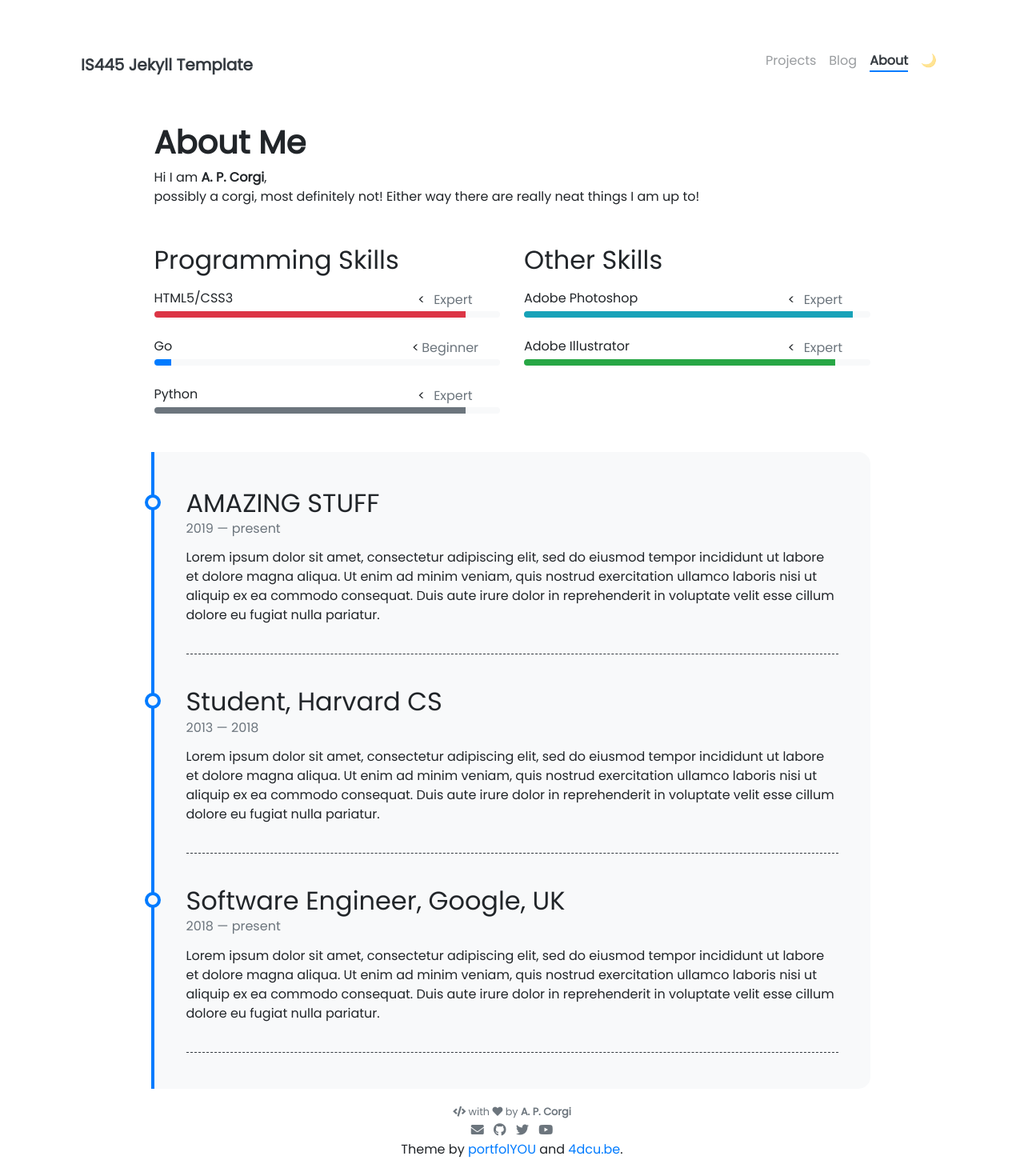
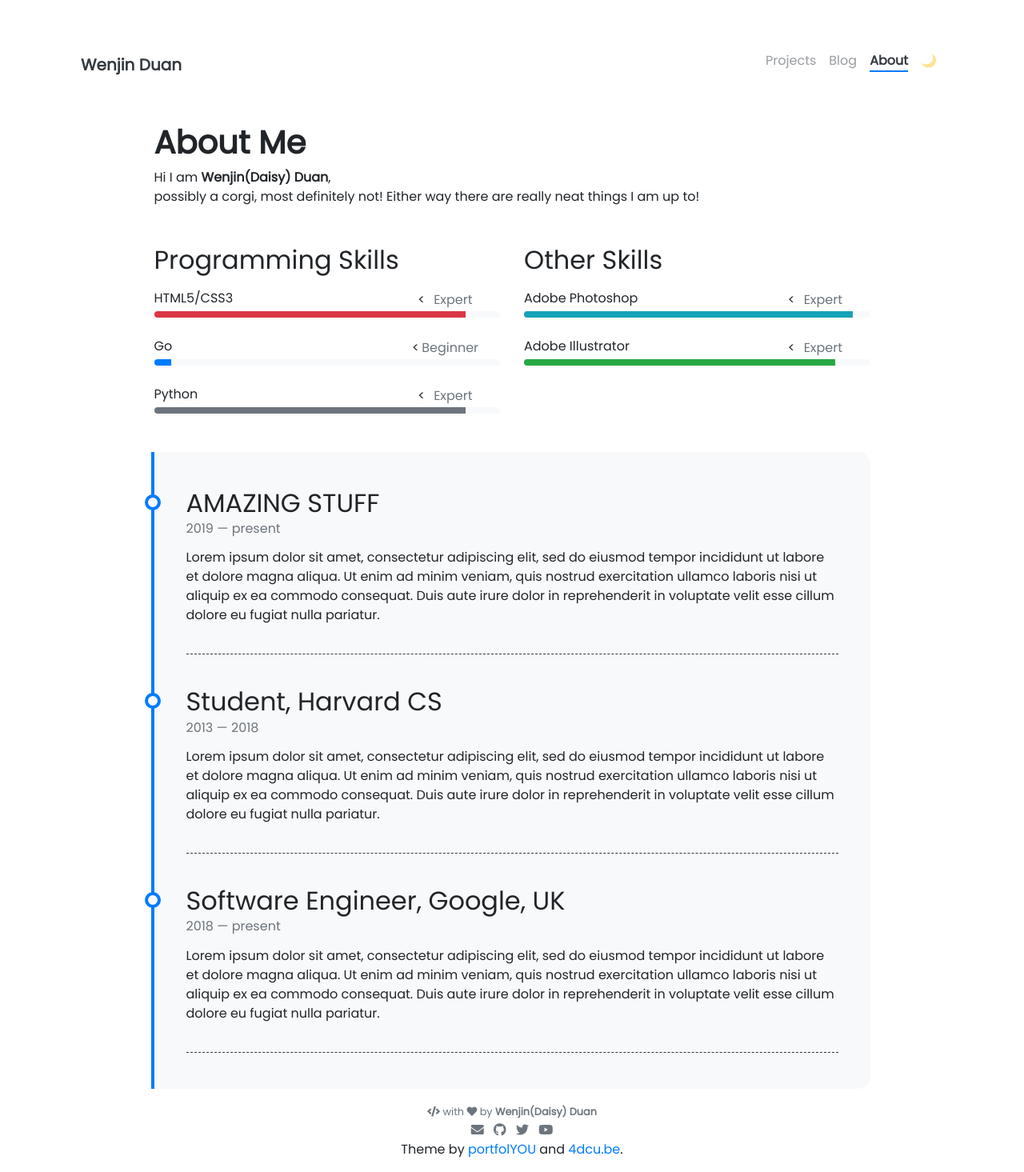
Before and after one commit to WenjinD/WenjinD.github.io, a Jekyll site: the page built from pages/about.md, in a window 1280 px wide. Shown: the whole page at 80% size. Built offline with Jekyll 4.4.1, drawn with Linux system fonts in a browser that asks for light colours; nearby versions of some CDN libraries.

Commit message:
Update _config.yml

```diff
--- a/_config.yml
+++ b/_config.yml
@@ -5,9 +5,9 @@
 # NOTE: it looks like you need to rebuild + repush everytime you update this _config.yml file
 
 ### Site Settings ###
-title               : IS445 Jekyll Template
+title               : Wenjin Duan
 description         : >-
-                      I am definitely not a corgi!
+                      I love Bumblebee!
 baseurl             : ""   # Change to empty quotes if you are hosting your site at <your-username>.github.io directly,
 #                                             otherwise will be hosted at <your-username>.github.io/{{base_url}}
 repository          :                     # Change to <your-username>/<your-username>.github.io (or remove it if you don't need remote projects) -- for example, I would put "jnaiman" without the quotes after the ":" here
@@ -34,13 +34,13 @@
 
 ### Author Info ###
 author:
-  name              : A. P. Corgi
-  image             : https://i0.wp.com/www.threecorgis.com///wp-content/uploads/2014/09/three_corgis618-1-1.jpg
+  name              : Wenjin(Daisy) Duan
+  image             : https://hips.hearstapps.com/digitalspyuk.cdnds.net/17/25/1498134404-transformers-dark-of-the-moon-bumblebee-poster.jpg?resize=2048:*
 #  behance           : your_username
 # dribbble          : your_username
-  email             : username@domain.com
+  email             : wenjind2@illinois.edu
 #  facebook          : your_username
-  github            : jnaiman # JPN
+  github            : WenjinD
 # gitlab            : your_username
 # instagram         : your_username
 # kaggle            : your_username
```
